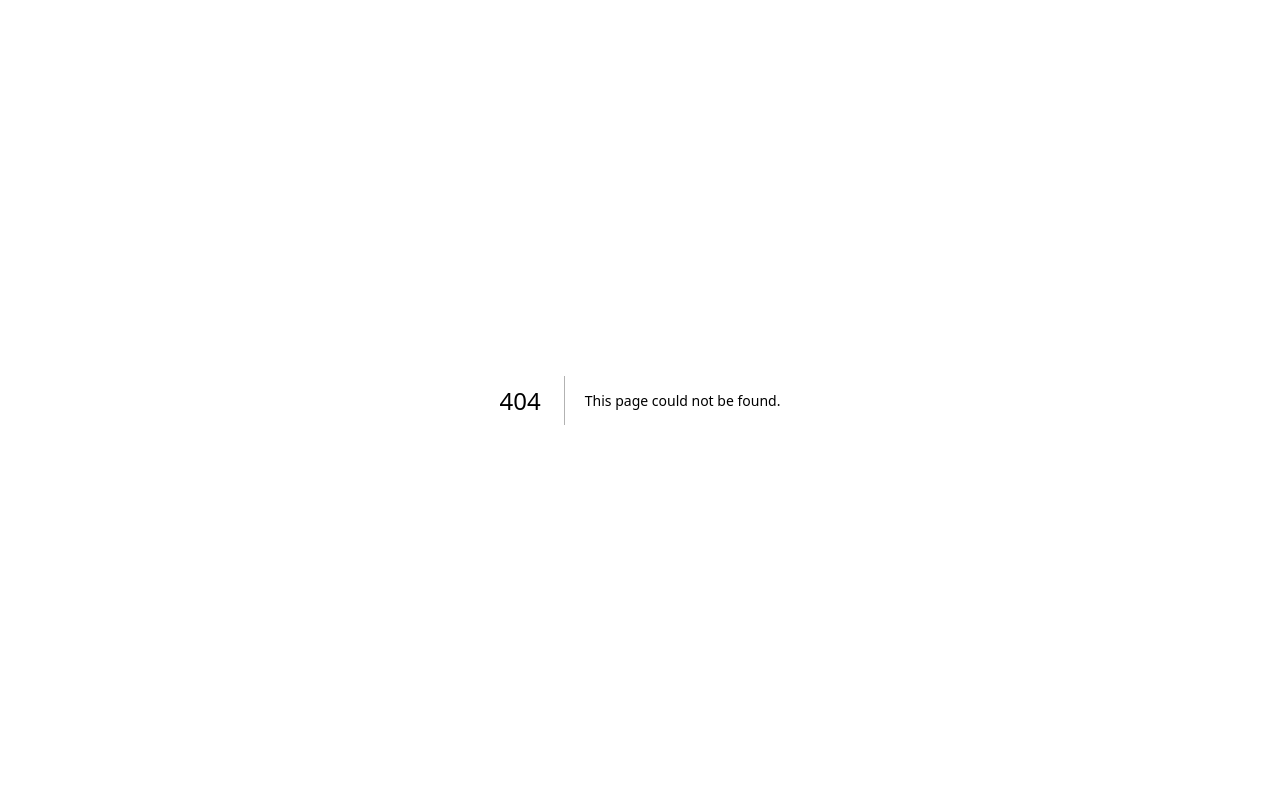
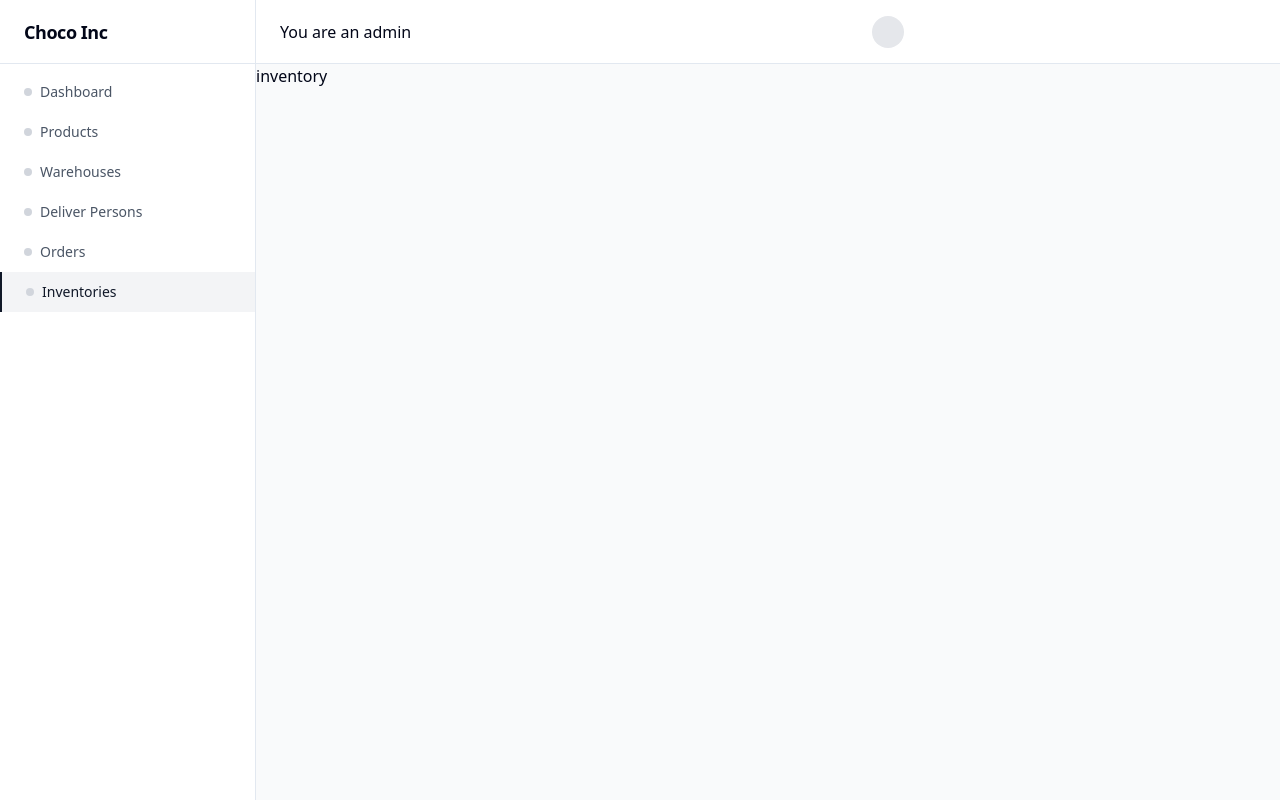
Before and after one commit to Ank09yadav/choco-10MinDelivery-Nextjs, a Next.js app: page /admin/inventories in a window 1280 px wide. Before the commit this address had no page. Built offline with nearby package versions, Linux system fonts and the light colour scheme.

Commit message:
added inventory page

```diff
--- /dev/null
+++ b/src/app/admin/inventories/page.tsx
@@ -0,0 +1,11 @@
+import React from 'react'
+
+const InventoryPage = () => {
+  return (
+    <div>
+<h1>inventory</h1>
+    </div>
+  )
+}
+
+export default InventoryPage
```
